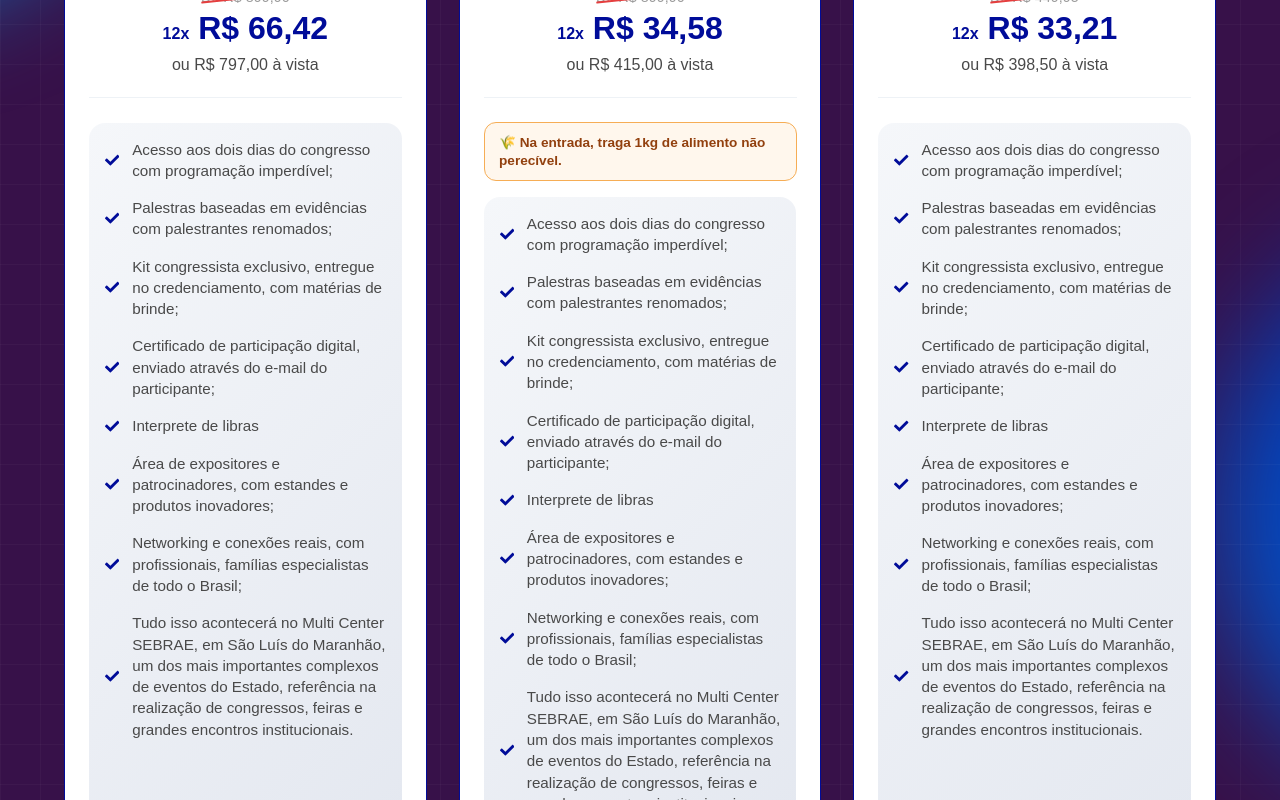
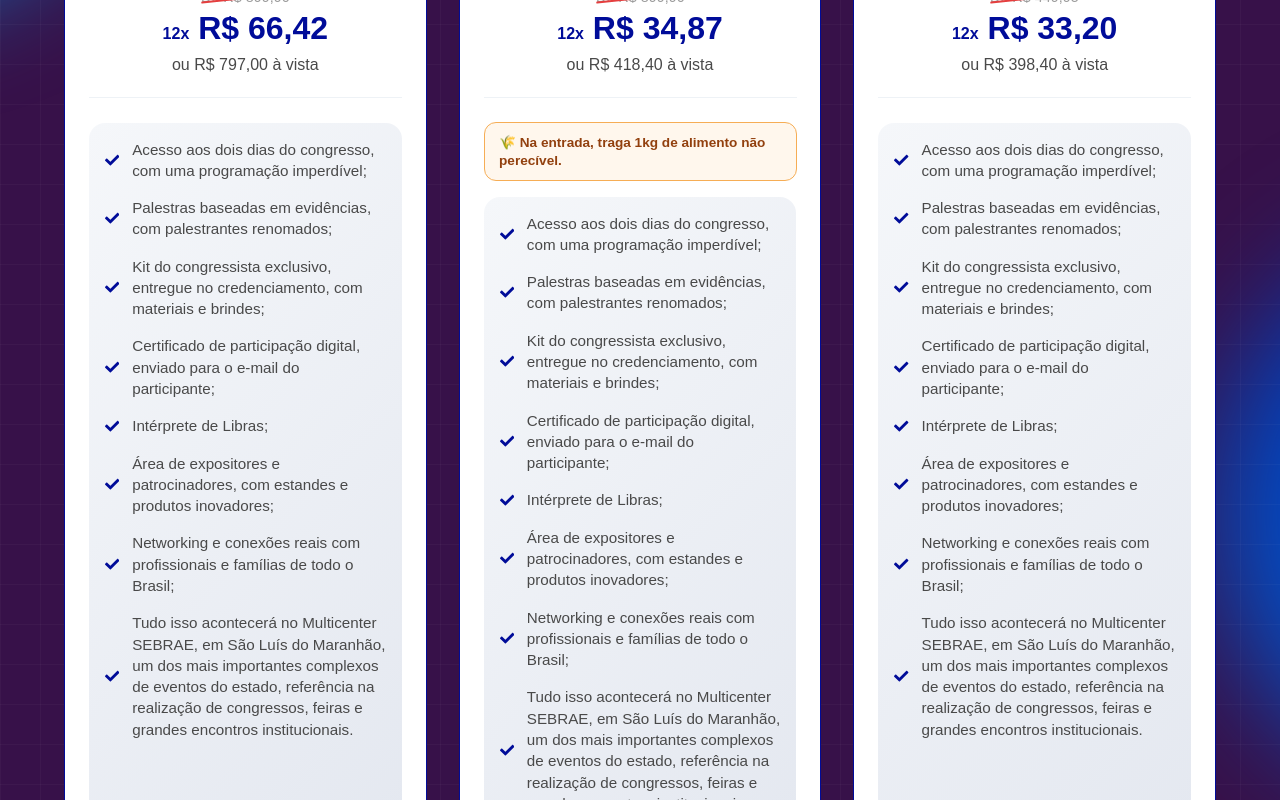
Before and after one commit to humbertomonteiro/movimente, a React (Vite) app: page / in a window 1280 px wide. Shown: the part 3580-4380 px from the top of the page. Built offline with nearby package versions, Linux system fonts and the light colour scheme; no server answers.

Commit message:
Change the link tickets to link whats

```diff
--- a/src/components/sections/Tickets/index.tsx
+++ b/src/components/sections/Tickets/index.tsx
@@ -19,37 +19,39 @@ export default function Tickets() {
       icon: <FaTicketAlt className={styles.ticketIcon} />,
       socialNote: null as string | null,
       features: [
-        "Acesso aos dois dias do congresso com programação imperdível;",
-        "Palestras baseadas em evidências com palestrantes renomados;",
-        "Kit congressista exclusivo, entregue no credenciamento, com matérias de brinde;",
-        "Certificado de participação digital, enviado através do e-mail do participante;",
-        "Interprete de libras",
+        "Acesso aos dois dias do congresso, com uma programação imperdível;",
+        "Palestras baseadas em evidências, com palestrantes renomados;",
+        "Kit do congressista exclusivo, entregue no credenciamento, com materiais e brindes;",
+        "Certificado de participação digital, enviado para o e-mail do participante;",
+        "Intérprete de Libras;",
         "Área de expositores e patrocinadores, com estandes e produtos inovadores;",
-        "Networking e conexões reais, com profissionais, famílias especialistas de todo o Brasil;",
-        "Tudo isso acontecerá no Multi Center SEBRAE, em São Luís do Maranhão, um dos mais importantes complexos de eventos do Estado, referência na realização de congressos, feiras e grandes encontros institucionais.",
+        "Networking e conexões reais com profissionais e famílias de todo o Brasil;",
+        "Tudo isso acontecerá no Multicenter SEBRAE, em São Luís do Maranhão, um dos mais importantes complexos de eventos do estado, referência na realização de congressos, feiras e grandes encontros institucionais.",
       ],
-      link: event.tickets.linkTicketAll,
+      // link: event.tickets.linkTicketAll,
+      link: event.linkWhatsAppSale,
       buttonText: "GARANTIR AGORA",
       disabled: false,
     },
     {
       id: "social",
-      name: "SOCIAL",
+      name: "INGRESSO   SOCIAL",
       fullPrice: event.tickets.valueDefault,
       installmentPrice: event.tickets.valueSocial,
       icon: <FaPeopleCarry className={styles.ticketIcon} />,
       socialNote: "🌾 Na entrada, traga 1kg de alimento não perecível.",
       features: [
-        "Acesso aos dois dias do congresso com programação imperdível;",
-        "Palestras baseadas em evidências com palestrantes renomados;",
-        "Kit congressista exclusivo, entregue no credenciamento, com matérias de brinde;",
-        "Certificado de participação digital, enviado através do e-mail do participante;",
-        "Interprete de libras",
+        "Acesso aos dois dias do congresso, com uma programação imperdível;",
+        "Palestras baseadas em evidências, com palestrantes renomados;",
+        "Kit do congressista exclusivo, entregue no credenciamento, com materiais e brindes;",
+        "Certificado de participação digital, enviado para o e-mail do participante;",
+        "Intérprete de Libras;",
         "Área de expositores e patrocinadores, com estandes e produtos inovadores;",
-        "Networking e conexões reais, com profissionais, famílias especialistas de todo o Brasil;",
-        "Tudo isso acontecerá no Multi Center SEBRAE, em São Luís do Maranhão, um dos mais importantes complexos de eventos do Estado, referência na realização de congressos, feiras e grandes encontros institucionais.",
+        "Networking e conexões reais com profissionais e famílias de todo o Brasil;",
+        "Tudo isso acontecerá no Multicenter SEBRAE, em São Luís do Maranhão, um dos mais importantes complexos de eventos do estado, referência na realização de congressos, feiras e grandes encontros institucionais.",
       ],
-      link: event.tickets.linkTicketSocial,
+      // link: event.tickets.linkTicketSocial,
+      link: event.linkWhatsAppSale,
       buttonText: "GARANTIR AGORA",
       disabled: false,
     },
@@ -61,16 +63,17 @@ export default function Tickets() {
       icon: <FaUserAlt className={styles.ticketIcon} />,
       socialNote: null as string | null,
       features: [
-        "Acesso aos dois dias do congresso com programação imperdível;",
-        "Palestras baseadas em evidências com palestrantes renomados;",
-        "Kit congressista exclusivo, entregue no credenciamento, com matérias de brinde;",
-        "Certificado de participação digital, enviado através do e-mail do participante;",
-        "Interprete de libras",
+        "Acesso aos dois dias do congresso, com uma programação imperdível;",
+        "Palestras baseadas em evidências, com palestrantes renomados;",
+        "Kit do congressista exclusivo, entregue no credenciamento, com materiais e brindes;",
+        "Certificado de participação digital, enviado para o e-mail do participante;",
+        "Intérprete de Libras;",
         "Área de expositores e patrocinadores, com estandes e produtos inovadores;",
-        "Networking e conexões reais, com profissionais, famílias especialistas de todo o Brasil;",
-        "Tudo isso acontecerá no Multi Center SEBRAE, em São Luís do Maranhão, um dos mais importantes complexos de eventos do Estado, referência na realização de congressos, feiras e grandes encontros institucionais.",
+        "Networking e conexões reais com profissionais e famílias de todo o Brasil;",
+        "Tudo isso acontecerá no Multicenter SEBRAE, em São Luís do Maranhão, um dos mais importantes complexos de eventos do estado, referência na realização de congressos, feiras e grandes encontros institucionais.",
       ],
-      link: event.tickets.linkTicketHalf,
+      // link: event.tickets.linkTicketHalf,
+      link: event.linkWhatsAppSale,
       buttonText: "GARANTIR AGORA",
       disabled: false,
     },
--- a/src/contexts/EventContexts.tsx
+++ b/src/contexts/EventContexts.tsx
@@ -11,6 +11,7 @@ export interface EventData {
   address: string;
   linkWaze: string;
   linkLocation: string;
+  linkWhatsAppSale: string;
   image: string;
   mapGoogle: React.ReactNode;
   contacts: {
@@ -66,6 +67,7 @@ export const EventProvider = ({ children }: EventProviderProps) => {
       linkLocation: "https://maps.app.goo.gl/ChkRkoqeNb4mXJD88",
       linkWaze:
         "https://www.waze.com/en/live-map/directions/br/ma/sebrae-multicenter?navigate=yes&place=ChIJnXHEi92N9gcRZVaK2qqgZ7k",
+      linkWhatsAppSale: "https://wa.me/5598985307788?text=quero%20participar",
       image:
         "https://ma.agenciasebrae.com.br/wp-content/uploads/sites/10/2024/05/02_p8817_cover_image_resized.jpg",
       mapGoogle: (
@@ -88,9 +90,9 @@ export const EventProvider = ({ children }: EventProviderProps) => {
       tickets: {
         valueDefault: 899.9,
         valueAll: 797.0,
-        valueHalf: 398.5,
+        valueHalf: 398.4,
         valuePremium: 599.99,
-        valueSocial: 415.0,
+        valueSocial: 418.4,
         group: 398.5,
         linkTicketAll:
           "https://www.sympla.com.br/evento/movemente/3337756?share_id=whatsapp",
```
